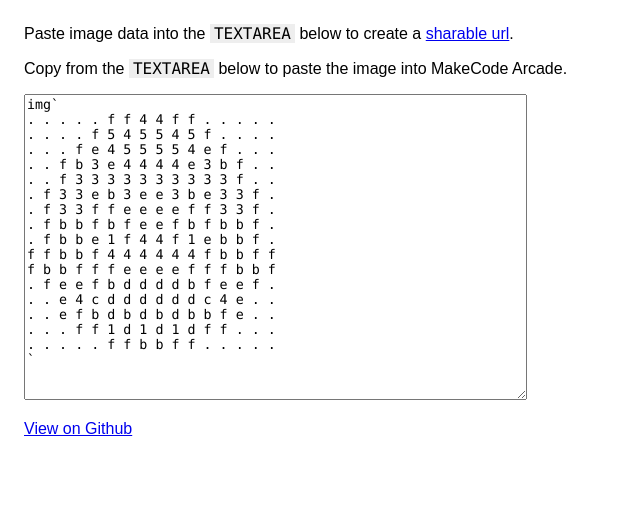
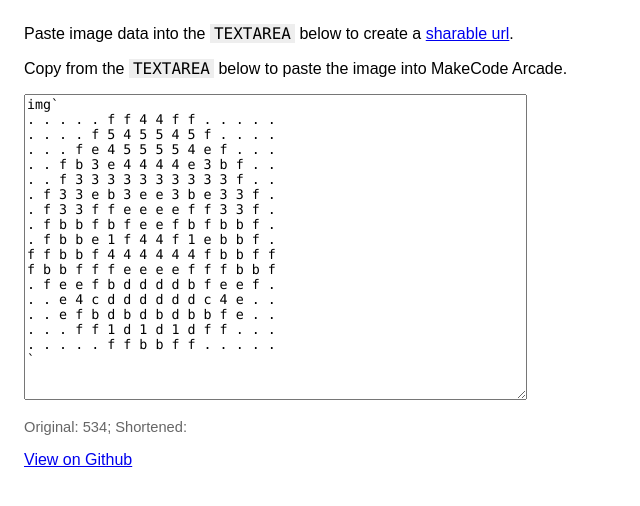
Before and after one commit to jacobcarpenter/makecode-short-image-encoding, a website built with Parcel: page index.html in a window 1280 px wide. Shown: the whole page, without its empty margins (0-640 px from the left). Built offline with nearby package versions, Linux system fonts and the light colour scheme; what micro-base58 would draw is missing.

Commit message:
add naive size summary
It would be better to count pixels in the source image, rather than characters (to ignore whitepace and `` img`...` `` markup); but this was easy.

```diff
--- a/src/index.js
+++ b/src/index.js
@@ -41,6 +41,10 @@ function App({ img, s, shortUrl }) {
 			></textarea>
 		</div>
 		${s && html`<p class="short-image">${s}</p>`}
+		${s &&
+		html`<p class="short-image">
+			Original: ${img.length}; Shortened: ${s.length}
+		</p>`}
 		<p>
 			<a
 				href="https://github.com/jacobcarpenter/makecode-short-image-encoding"
--- a/src/styles.css
+++ b/src/styles.css
@@ -17,6 +17,7 @@ code {
 .short-image {
 	overflow-wrap: break-word;
 	font-size: 11pt;
+	color: #666;
 }
 
 .error {
```
